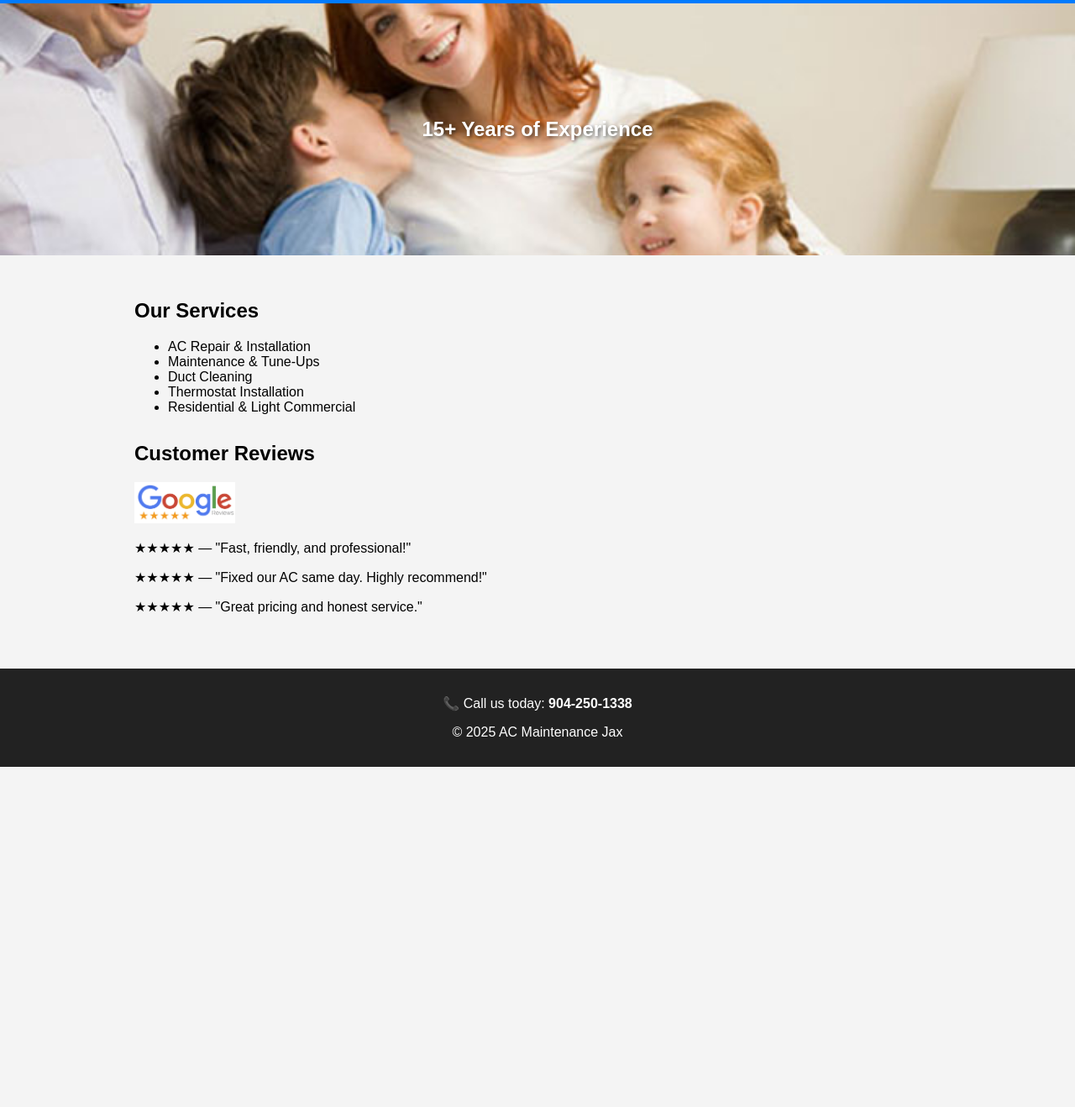
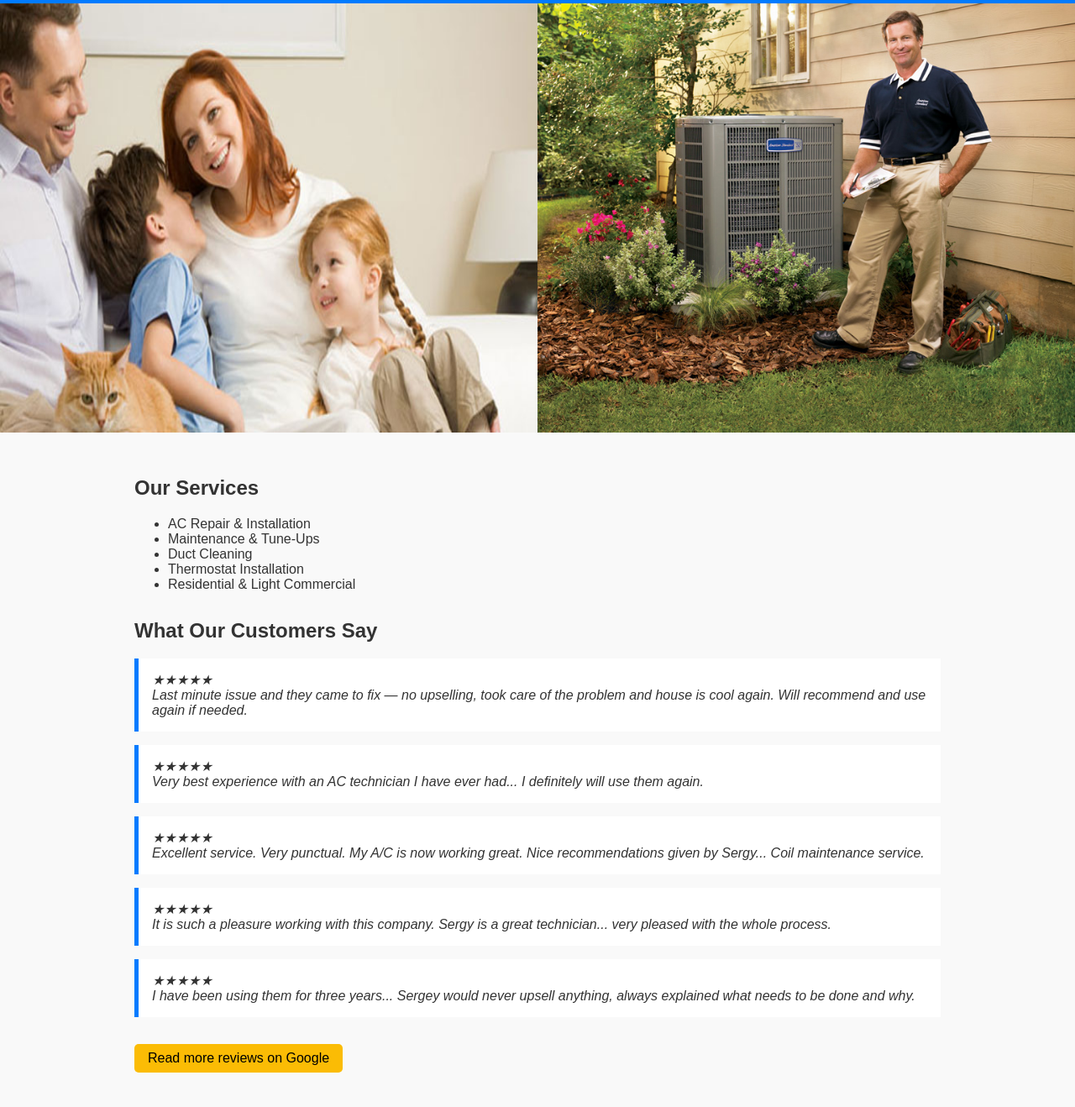
Before and after one commit to Zemliankin/ac-maintenance-jax, a plain HTML site: page index.html in a window 1280 px wide. Shown: the part 142-1460 px from the top of the page at 84% size. Before the commit the page ends 1055 px from the top, so only its background shows below. Drawn offline with Linux system fonts and the light colour scheme.

Commit message:
Update index.html

```diff
--- a/index.html
+++ b/index.html
@@ -9,7 +9,8 @@
       font-family: Arial, sans-serif;
       margin: 0;
       padding: 0;
-      background-color: #f4f4f4;
+      background-color: #f9f9f9;
+      color: #333;
     }
     header {
       background-color: #007BFF;
@@ -18,15 +19,14 @@
       text-align: center;
     }
     .hero {
-      background-image: url("people-and-family-members.jpg");
-      background-size: cover;
-      background-position: center;
-      height: 300px;
       display: flex;
-      align-items: center;
+      flex-wrap: wrap;
       justify-content: center;
-      color: white;
-      text-shadow: 2px 2px 4px rgba(0,0,0,0.6);
+    }
+    .hero img {
+      max-width: 100%;
+      width: 50%;
+      height: auto;
     }
     .container {
       padding: 2em;
@@ -36,14 +36,27 @@
     .services, .reviews {
       margin-bottom: 2em;
     }
+    .reviews blockquote {
+      background-color: #fff;
+      border-left: 5px solid #007BFF;
+      margin: 1em 0;
+      padding: 1em;
+      font-style: italic;
+    }
     footer {
       background-color: #222;
       color: white;
       text-align: center;
       padding: 1em;
     }
-    img.review-stars {
-      width: 120px;
+    .google-link {
+      display: inline-block;
+      background-color: #fbbc05;
+      color: #000;
+      text-decoration: none;
+      padding: 0.5em 1em;
+      border-radius: 5px;
+      margin-top: 1em;
     }
   </style>
 </head>
@@ -55,7 +68,8 @@
 </header>
 
 <div class="hero">
-  <h2>15+ Years of Experience</h2>
+  <img src="people-and-family-members.jpg" alt="Happy family">
+  <img src="carousel-1.jpg" alt="Technician at work">
 </div>
 
 <div class="container">
@@ -71,11 +85,28 @@
   </section>
 
   <section class="reviews">
-    <h2>Customer Reviews</h2>
-    <img src="google-review-logo.png" alt="Google Review" class="review-stars" />
-    <p>★★★★★ — "Fast, friendly, and professional!"</p>
-    <p>★★★★★ — "Fixed our AC same day. Highly recommend!"</p>
-    <p>★★★★★ — "Great pricing and honest service."</p>
+    <h2>What Our Customers Say</h2>
+    <blockquote>
+      ★★★★★<br>
+      Last minute issue and they came to fix — no upselling, took care of the problem and house is cool again. Will recommend and use again if needed.
+    </blockquote>
+    <blockquote>
+      ★★★★★<br>
+      Very best experience with an AC technician I have ever had... I definitely will use them again.
+    </blockquote>
+    <blockquote>
+      ★★★★★<br>
+      Excellent service. Very punctual. My A/C is now working great. Nice recommendations given by Sergy... Coil maintenance service.
+    </blockquote>
+    <blockquote>
+      ★★★★★<br>
+      It is such a pleasure working with this company. Sergy is a great technician... very pleased with the whole process.
+    </blockquote>
+    <blockquote>
+      ★★★★★<br>
+      I have been using them for three years... Sergey would never upsell anything, always explained what needs to be done and why.
+    </blockquote>
+    <a class="google-link" href="https://www.google.com/search?q=AC+Maintenance+Jax&stick=H4sIAAAAAAAA_-NgU1I1qLCwSDVNTDE2MjVLNTQ3NDO0MqgwTko0NrAwS02zNDMyTU5OWsQq5Ois4JuYmVeSmpeYl5yq4JVYAQCVaceJPgAAAA" target="_blank">Read more reviews on Google</a>
   </section>
 </div>
 
```
